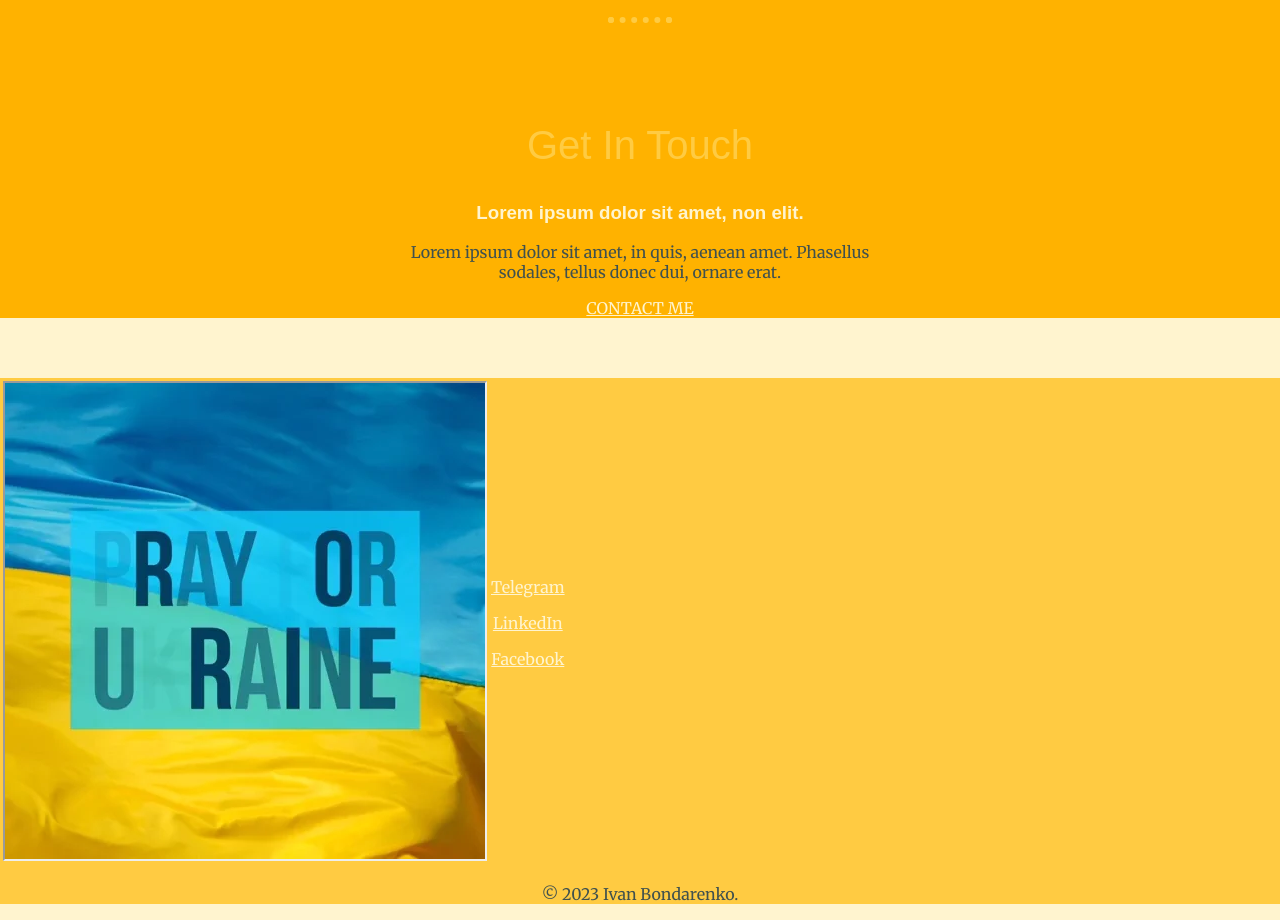
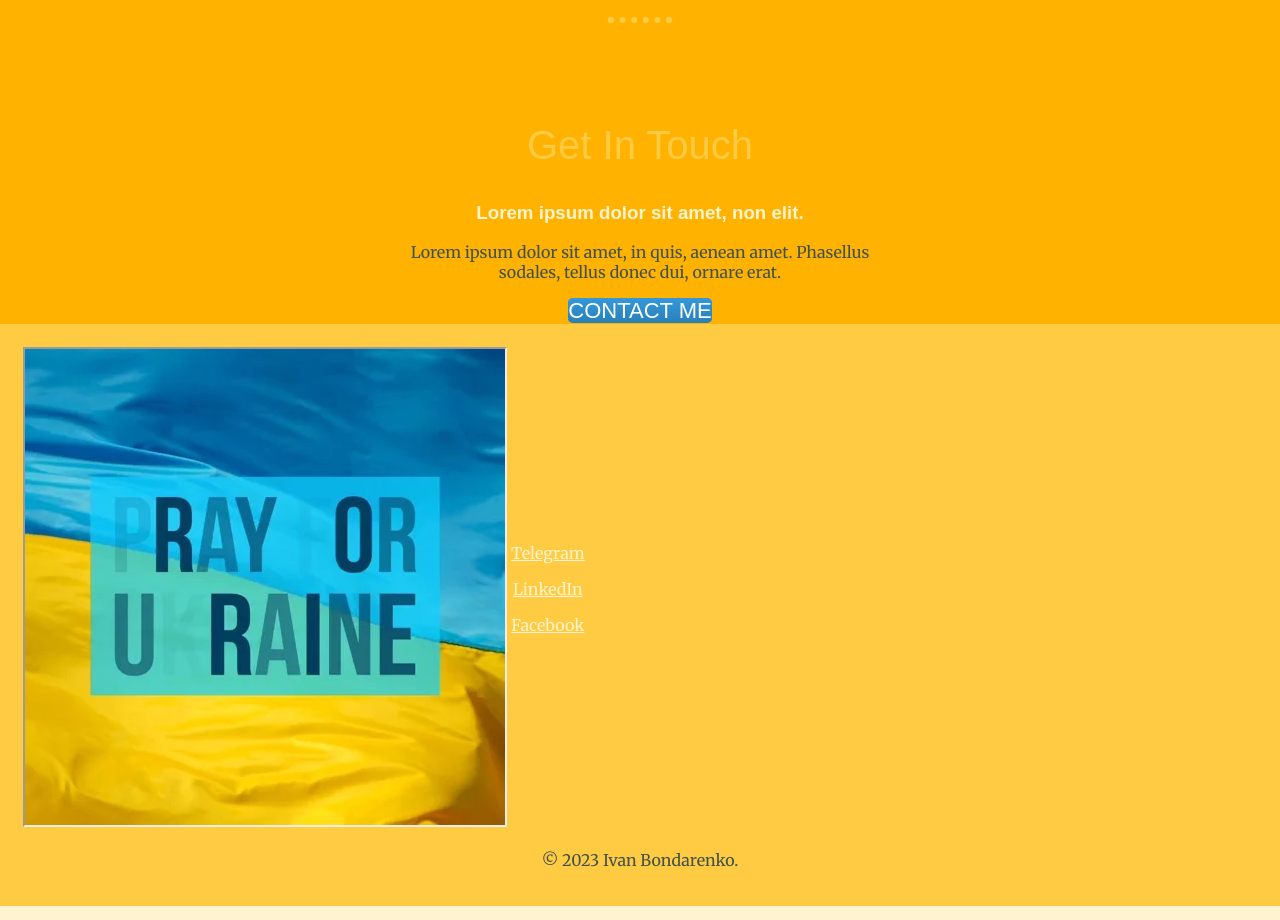
Before and after one commit to IvanBondarenkoIT/CSS_My_Site, a plain HTML site: page index.html in a window 1280 px wide. Shown: the part 2300-3220 px from the top of the page. Drawn offline with Linux system fonts and the light colour scheme.

Commit message:
26.02.2023 update

```diff
--- a/css/styles.css
+++ b/css/styles.css
@@ -50,6 +50,7 @@ hr {
 
 .bottom-container {
     background-color: #FFCB42;
+    padding: 20px;
 }
 
 .pro {
@@ -111,5 +112,32 @@ hr {
 
 .contact-me {
     width: 40%;
-    margin: 40px auto 60px;
+    margin: 40px auto auto;
 }
+
+.btn {
+  background: #3498db;
+  background-image: -webkit-linear-gradient(top, #3498db, #2980b9);
+  background-image: -moz-linear-gradient(top, #3498db, #2980b9);
+  background-image: -ms-linear-gradient(top, #3498db, #2980b9);
+  background-image: -o-linear-gradient(top, #3498db, #2980b9);
+  background-image: linear-gradient(to bottom, #3498db, #2980b9);
+  -webkit-border-radius: 28;
+  -moz-border-radius: 28;
+  border-radius: 5px;
+  font-family: 'Monserrat', sans-serif;
+  color: #ffffff;
+  font-size: 22px;
+  padding: 10px 20px 10px auto;
+  text-decoration: none;
+}
+
+.btn:hover {
+  background: #277BC0;
+  background-image: -webkit-linear-gradient(top, #277BC0, #FFB200);
+  background-image: -moz-linear-gradient(top, #277BC0, #FFB200);
+  background-image: -ms-linear-gradient(top, #277BC0, #FFB200);
+  background-image: -o-linear-gradient(top, #277BC0, #FFB200);
+  background-image: linear-gradient(to bottom, #277BC0, #FFB200);
+  text-decoration: none;
+}
--- a/index.html
+++ b/index.html
@@ -61,7 +61,7 @@
             <h2>Get In Touch</h2>
             <h3>Lorem ipsum dolor sit amet, non elit.</h3>
             <p>Lorem ipsum dolor sit amet, in quis, aenean amet. Phasellus sodales, tellus donec dui, ornare erat.</p>
-            <a class="btn" href="mailto:name@email.com">CONTACT ME</a>
+            <a class="btn" href="mailto:krenkroyt@gmail.com">CONTACT ME</a>
         </div>
     </div>
 
```
